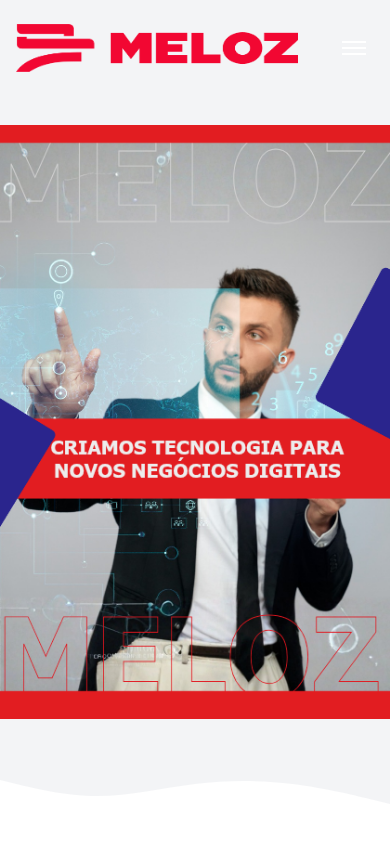
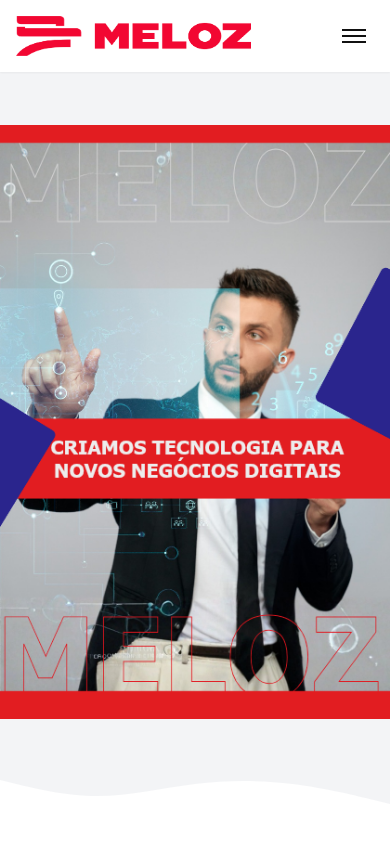
Before and after one commit to patricpz/meloz-replica, a React (Vite) app: page / in a window 390 px wide. Shown: the top 844 px of the page. Built offline with nearby package versions, Linux system fonts and the light colour scheme.

Commit message:
ajuste navbar

```diff
--- a/src/components/Navbar.jsx
+++ b/src/components/Navbar.jsx
@@ -37,7 +37,7 @@
       className={`fixed top-0 left-0 right-0 z-50 transition-all duration-300 ${
         scrolled
           ? 'bg-white/90 backdrop-blur-md shadow-lg py-md'
-          : 'bg-transparent text-white py-lg'
+          : 'bg-white/95 backdrop-blur-md shadow-sm py-md md:bg-transparent md:backdrop-blur-none md:shadow-none md:py-lg'
       }`}
       initial="hidden"
       animate="visible"
@@ -54,7 +54,7 @@
           <img
             src={logoMeloz}
             alt="Meloz"
-            className="h-12 transition-all duration-300"
+            className="h-10 md:h-12 transition-all duration-300"
           />
         </motion.a>
 
@@ -88,7 +88,7 @@
         >
           <motion.span
             className={`block w-6 h-0.5 origin-center transition-colors ${
-              scrolled ? 'bg-darkText' : 'bg-white'
+              scrolled ? 'bg-darkText' : 'bg-darkText md:bg-white'
             }`}
             animate={
               menuOpen
@@ -98,13 +98,13 @@
           />
           <motion.span
             className={`block w-6 h-0.5 origin-center transition-colors ${
-              scrolled ? 'bg-darkText' : 'bg-white'
+              scrolled ? 'bg-darkText' : 'bg-darkText md:bg-white'
             }`}
             animate={menuOpen ? { opacity: 0 } : { opacity: 1 }}
           />
           <motion.span
             className={`block w-6 h-0.5 origin-center transition-colors ${
-              scrolled ? 'bg-darkText' : 'bg-white'
+              scrolled ? 'bg-darkText' : 'bg-darkText md:bg-white'
             }`}
             animate={
               menuOpen
```
